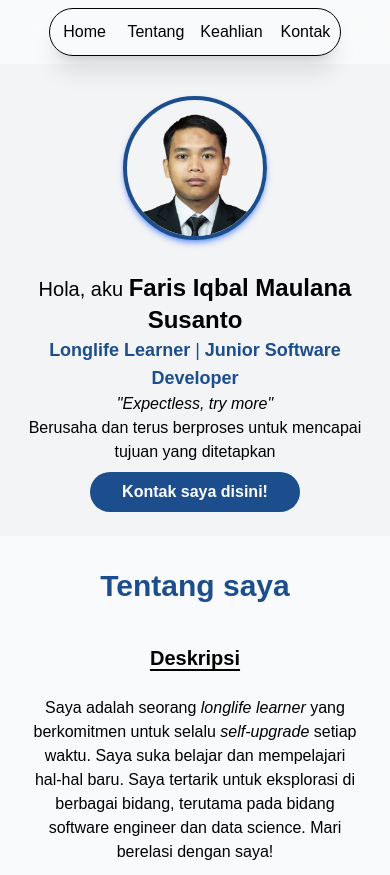
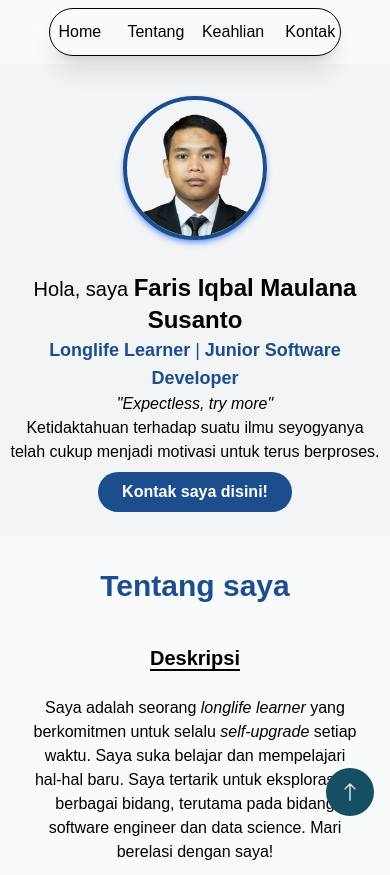
Before and after one commit to smif15/portofolio-tailwind, a website: page index.html in a window 390 px wide. Shown: the top 875 px of the page. Drawn offline with Linux system fonts and the light colour scheme; a web font is replaced by a local one.

```diff
--- a/index.html
+++ b/index.html
@@ -15,13 +15,19 @@
 
     <!-- Navbar mulai -->
      <nav class="w-full fixed z-50 h-16 bg-white/50 content-center backdrop-blur-lg">
-        <ul class="w-3/4 min-w-fit h-12 bg-transparent max-w-[30rem] mx-auto flex flex-row gap-x-4 px-2 lg:gap-x-0 lg:px-0 text-center justify-around rounded-full border-1 shadow-xl">
+        <ul class="w-3/4 min-w-fit h-12 bg-transparent max-w-[30rem] mx-auto flex flex-row gap-x-4 lg:gap-x-0 lg:px-0 text-center justify-around rounded-full border-1 shadow-xl">
             <li class="inline-block rounded-full content-center flex-1 hover:font-semibold hover:bg-gray-200"><a href="#hero" class="">Home</a></li>
             <li class="inline-block rounded-full content-center flex-1 hover:font-semibold hover:bg-gray-200"><a href="#about" class="">Tentang</a></li>
             <li class="inline-block rounded-full content-center flex-1 hover:font-semibold hover:bg-gray-200"><a href="#skill" class="">Keahlian</a></li>
             <li class="inline-block rounded-full content-center flex-1 hover:font-semibold hover:bg-gray-200"><a href="#contact" class="">Kontak</a></li>
         </ul>
      </nav>
+
+     <a href='#' class="block fixed bottom-4 right-4 w-12 h-12 z-50 bg-secondary rounded-full content-center text-white animate-bounce">
+        <svg xmlns="http://www.w3.org/2000/svg" width="20" fill="currentColor" class="mx-auto" viewBox="0 0 16 16">
+            <path fill-rule="evenodd" d="M8 15a.5.5 0 0 0 .5-.5V2.707l3.146 3.147a.5.5 0 0 0 .708-.708l-4-4a.5.5 0 0 0-.708 0l-4 4a.5.5 0 1 0 .708.708L7.5 2.707V14.5a.5.5 0 0 0 .5.5"/>
+        </svg>
+     </a>
      <!-- Navbar selesai -->
 
      <!-- Hero section mulai -->
@@ -39,20 +45,20 @@
             <!-- Section foto profil selesai -->
 
             <!-- Section deskripsi hero mulai -->
-            <div class="w-full lg:w-1/2 py-6 lg:my-auto text-center lg:text-left">
-                <h1 class="text-xl">Hola, aku <span class="text-2xl font-bold">Faris Iqbal Maulana Susanto</span></h1>
+            <div class="w-full lg:w-1/2 py-6 lg:my-auto lg:px-4 text-center lg:text-left">
+                <h1 class="text-xl">Hola, saya <span class="text-2xl font-bold">Faris Iqbal Maulana Susanto</span></h1>
                 <h2 class="text-lg font-bold text-primary">
                     Longlife Learner
                     <span class="font-normal">|</span>
                     Junior Software Developer
                 </h2>
                 <p class="text-base"> <span class="italic">"Expectless, try more"</span>
-                    <br> Berusaha dan terus berproses untuk mencapai tujuan yang ditetapkan
+                    <br> Ketidaktahuan terhadap suatu ilmu seyogyanya telah cukup menjadi motivasi untuk terus berproses.
                 </p>
 
-                <button class="mt-2 px-8 py-2 rounded-3xl font-semibold text-white bg-primary hover:bg-secondary hover:font-bold hover:cursor-pointer hover:-translate-y-1 hover:shadow-2xl transition-all duration-300 ease-in">
+                <a href="#contact" class="inline-block mt-2 px-6 py-2 rounded-3xl font-semibold text-white bg-primary hover:bg-secondary hover:font-bold hover:cursor-pointer hover:-translate-y-1 hover:shadow-2xl transition-all duration-300 ease-in">
                     Kontak saya disini!
-                </button>
+                </a>
             </div>
             <!-- Section deskripsi hero selesai -->
         </div>
@@ -221,7 +227,7 @@
                     <img class="w-8 mx-auto" src="img/code.svg" alt="software_engineering_logo">
                 </div>
                 <h2 class="mt-1 text-xl text-primary font-bold">Software Engineering</h2>
-                <p class="text-sm text-slate-500">Membangun aplikasi berbasisyou web</p>
+                <p class="text-sm text-slate-500">Membangun aplikasi berbasis website</p>
                 <p class="mt-2 pt-1 pb-4 leading-12">
                     <span class="p-2 bg-indigo-100 text-indigo-600 rounded-xl">HTML</span>
                     <span class="p-2 bg-indigo-100 text-indigo-600 rounded-xl">CSS</span>
@@ -257,7 +263,7 @@
     <section class="container min-h-84 mx-auto text-center bg-gray-50 pb-8" id="contact">
         <h1 class="py-8 text-3xl text-primary font-bold">Kontak saya</h1>
         <img src="img/email.png" class="w-54 mx-auto hover:scale-125 transition-all duration-300 ease-in-out" alt="email">
-        <p class="px-4 pb-4">Hubungi saya melalui email dengan memilih tombol di bawah ini untuk diskusi lebih lanjut</p>
+        <p class="px-4 pb-4">Hubungi saya melalui email dengan memilih tombol di bawah ini!</p>
         <a href="mailto:farisiqbalms15@gmail.com" class="inline-block px-4 py-2 bg-primary text-white rounded-full hover:bg-secondary hover:font-semibold hover:-translate-y-2 transition-all duration-300 ease-in-out">Hubungi saya</a>
     </section>
      <!-- Kontak selesai -->
```
Also changed, not shown: src/output.css.
